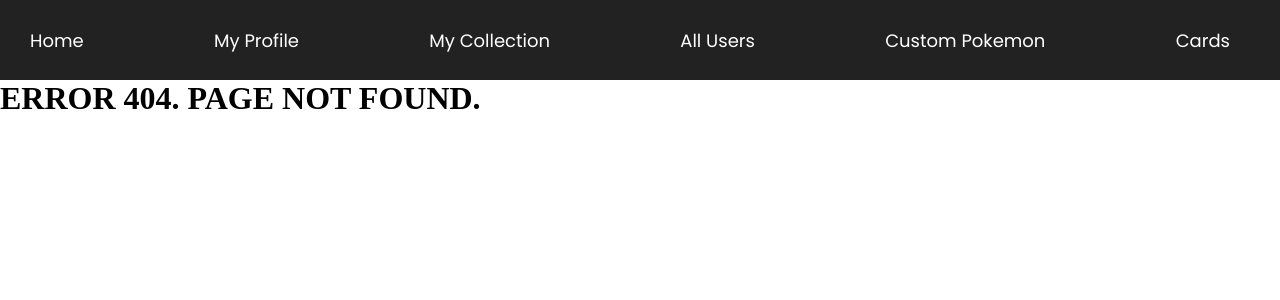
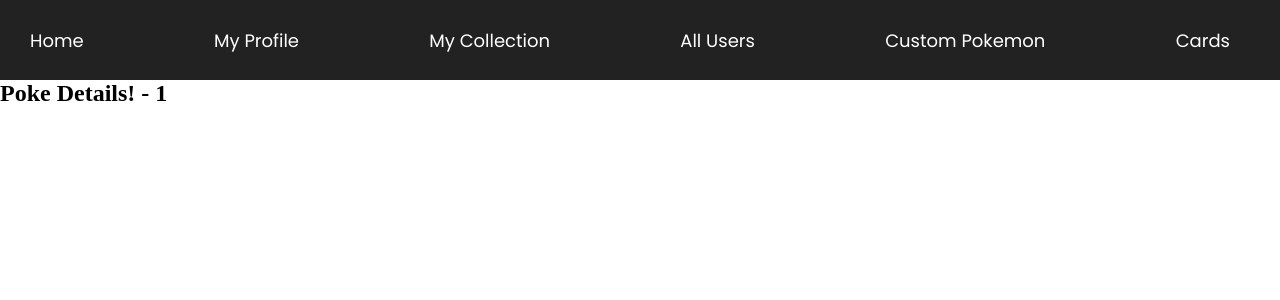
Before and after one commit to Neilly28/poke, a React (Create React App) app in the folder client/: page /poke/1 in a window 1280 px wide. Before the commit this address had no page. Shown: the top 300 px of the page. Built offline with nearby package versions, Linux system fonts and the light colour scheme.

Commit message:
add poke details

```diff
--- a/client/src/App.js
+++ b/client/src/App.js
@@ -10,6 +10,7 @@ import Users from "./pages/Users";
 import Custom from "./pages/Custom";
 import Cards from "./pages/Cards";
 import Navbar from "./components/Navbar";
+import PokeDetails from "./pages/PokeDetails";
 
 function App() {
   return (
@@ -18,6 +19,7 @@ function App() {
         <Navbar />
         <Routes>
           <Route path="/" element={<Home />} />
+          <Route path="/poke/:id" element={<PokeDetails />} />
           <Route path="/profile" element={<Profile />} />
           <Route path="/collection" element={<Collection />} />
           <Route path="/users" element={<Users />}></Route>
--- a/client/src/pages/Home.jsx
+++ b/client/src/pages/Home.jsx
@@ -1,7 +1,7 @@
 import { useState, useEffect } from "react";
 import axios from "axios";
 import styles from "./Home.module.css";
-// import { Link } from "react-router-dom";
+import { Link } from "react-router-dom";
 
 const Home = () => {
   const [characters, setCharacters] = useState([]);
@@ -27,6 +27,7 @@ const Home = () => {
         );
 
         setCharacters(data);
+        console.log("DATA HERE!", data);
       } catch (error) {
         console.log(error);
       }
@@ -53,9 +54,12 @@ const Home = () => {
         <div className={styles["card-container"]}>
           {filteredCharacters.map((char) => {
             return (
-              <div className={styles.card}>
-                <h1>{char.name}</h1>
-                <img src={char.sprites.front_default} alt="" />
+              <div className={styles.card} key={char.id}>
+                <Link to={`/poke/${char.id}`}>
+                  <h1>{char.id}</h1>
+                  <h1>{char.name}</h1>
+                  <img src={char.sprites.front_default} alt="" />
+                </Link>
               </div>
             );
           })}
--- /dev/null
+++ b/client/src/pages/PokeDetails.jsx
@@ -0,0 +1,13 @@
+import React from "react";
+import { useParams } from "react-router-dom";
+
+const PokeDetails = () => {
+  const { id } = useParams();
+  return (
+    <div>
+      <h2> Poke Details! - {id}</h2>
+    </div>
+  );
+};
+
+export default PokeDetails;
```
